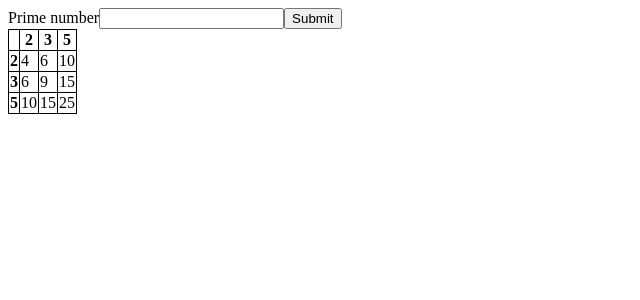
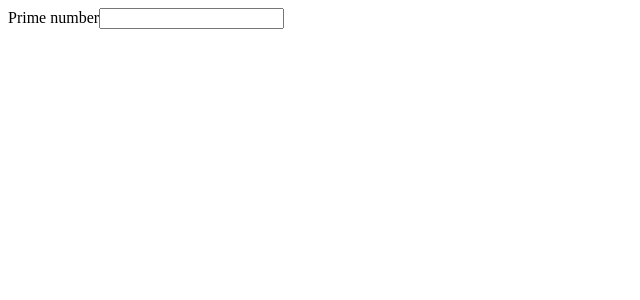
Before and after one commit to raufabr/prime-number-table, a React (Create React App) app in the folder prime-table/: page / in a window 1280 px wide. Shown: the top 300 px of the page, without its empty margins (0-640 px from the left). Built offline with nearby package versions, Linux system fonts and the light colour scheme.

Commit message:
working solution

```diff
--- a/prime-table/package.json
+++ b/prime-table/package.json
@@ -8,6 +8,7 @@
     "@testing-library/user-event": "^12.1.10",
     "react": "^17.0.1",
     "react-dom": "^17.0.1",
+    "react-html-parser": "^2.0.2",
     "react-scripts": "4.0.2",
     "web-vitals": "^1.0.1"
   },
--- a/prime-table/src/App.js
+++ b/prime-table/src/App.js
@@ -1,43 +1,13 @@
 import React, { useState } from "react";
 import { Table } from "./Table";
 function App() {
-	const [number, setNumber] = useState("");
+	const [input, setInput] = useState("");
+	//const [primeNums, setPrimeNums] = useState([]);
 
 	const handleChange = (event) => {
-		//	console.log("handlechange clicked");
-
-		setNumber(event.target.value);
+		setInput(event.target.value);
 	};
 
-	const isPrime = (num) => {
-		const sqrt = Math.sqrt(num);
-		for (let i = 2; i < sqrt; i++) {
-			if (num % i === 0) {
-				return false;
-			}
-		}
-		return true;
-	};
-
-	const findNPrimes = (nth) => {
-		//start with the first prime number
-		let primes = [2];
-		//start with the count
-		let count = 1;
-		//second prime number
-		let num = 3;
-		//Start from odd number and increase count by 2
-		//if we find prime number then push it to an array and increase count
-		while (count <= nth) {
-			if (isPrime(num)) {
-				primes.push(num);
-				count++;
-			}
-			num += 2;
-		}
-		console.log(primes);
-		return primes;
-	};
 	return (
 		<div>
 			<span>Prime number</span>
@@ -46,11 +16,10 @@ function App() {
 					type="number"
 					name="primeNum"
 					onChange={handleChange}
-					value={number}
+					value={input}
 				/>
 			</span>
-			<input type="submit" value="Submit" />
-			<Table></Table>
+			{input > 2 && <Table input={input} />}
 		</div>
 	);
 }
--- a/prime-table/src/Table.js
+++ b/prime-table/src/Table.js
@@ -1,35 +1,60 @@
 import "./Table.css";
-export const Table = (props) => {
+import ReactHtmlParser from "react-html-parser";
+
+export const Table = ({ input }) => {
+	const isPrime = (num) => {
+		const sqrt = Math.sqrt(num);
+		for (let i = 2; i < sqrt; i++) {
+			if (num % i === 0) {
+				return false;
+			}
+		}
+		return true;
+	};
+
+	const findNPrimes = (nth) => {
+		//start with the first prime number
+		let primes = [2];
+		//start with the count
+		let count = 1;
+		//second prime number
+		let num = 3;
+		//Start from odd number and increase count by 2
+		//if we find prime number then push it to an array and increase count
+		while (count <= nth) {
+			if (isPrime(num)) {
+				primes.push(num);
+				count++;
+			}
+			num += 2;
+		}
+		return primes;
+	};
+	const generateTable = (primeNums) => {
+		let output = "";
+		for (let i = 0; i <= primeNums.length - 1; i++) {
+			output += "<tr>" + "<th>" + primeNums[i] + "</th>";
+			for (let j = 0; j <= primeNums.length - 1; j++) {
+				output += "<td>" + primeNums[i] * primeNums[j] + "</td>";
+			}
+			output += "</tr>";
+		}
+		let test = [];
+		console.log(output);
+		return ReactHtmlParser(output);
+	};
+
 	return (
 		<table>
 			<thead>
 				<tr>
-					<th></th>
-					<th>2</th>
-					<th>3</th>
-					<th>5</th>
+					<th />
+					{findNPrimes(input).map((num) => (
+						<th>{num}</th>
+					))}
 				</tr>
 			</thead>
-			<tbody>
-				<tr>
-					<th>2</th>
-					<td>4</td>
-					<td>6</td>
-					<td>10</td>
-				</tr>
-				<tr>
-					<th>3</th>
-					<td>6</td>
-					<td>9</td>
-					<td>15</td>
-				</tr>
-				<tr>
-					<th>5</th>
-					<td>10</td>
-					<td>15</td>
-					<td>25</td>
-				</tr>
-			</tbody>
+			<tbody>{generateTable(findNPrimes(input))}</tbody>
 		</table>
 	);
 };
```
Also changed, not shown: 1 other file (tests, documents, lock files or other folders).
